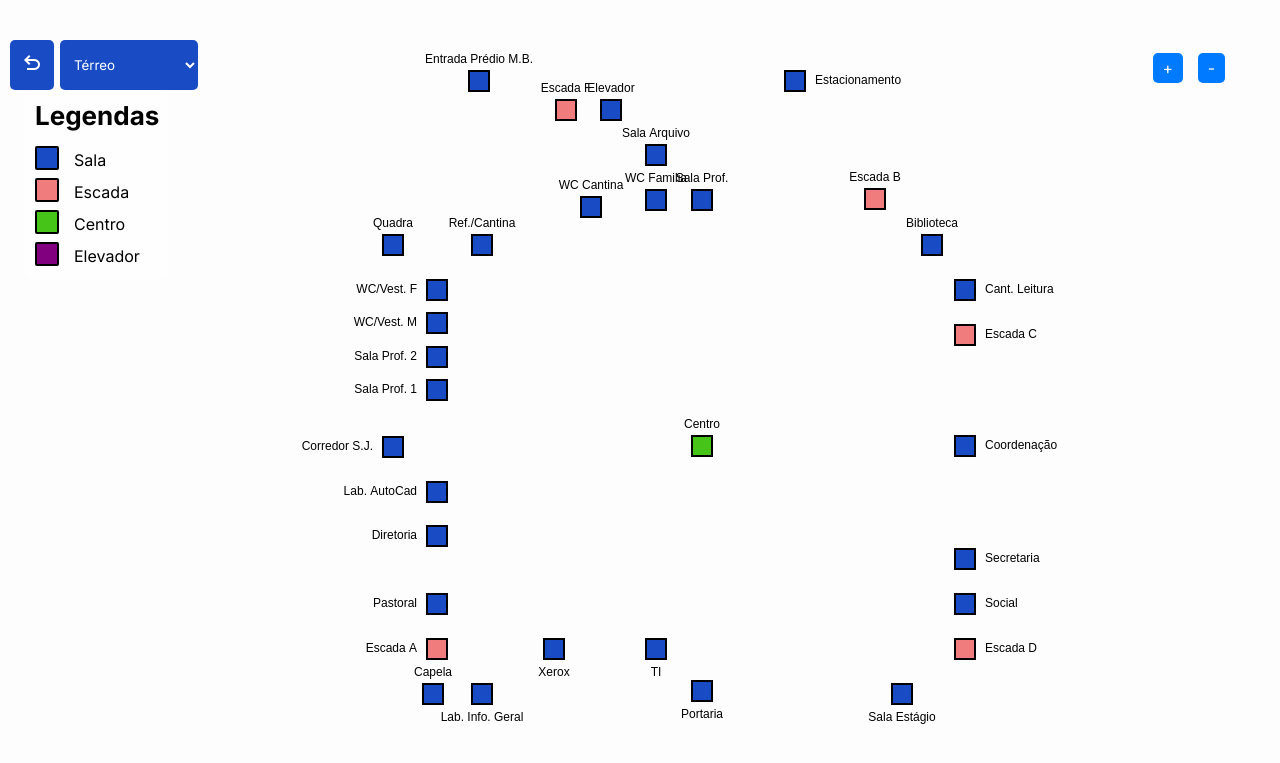
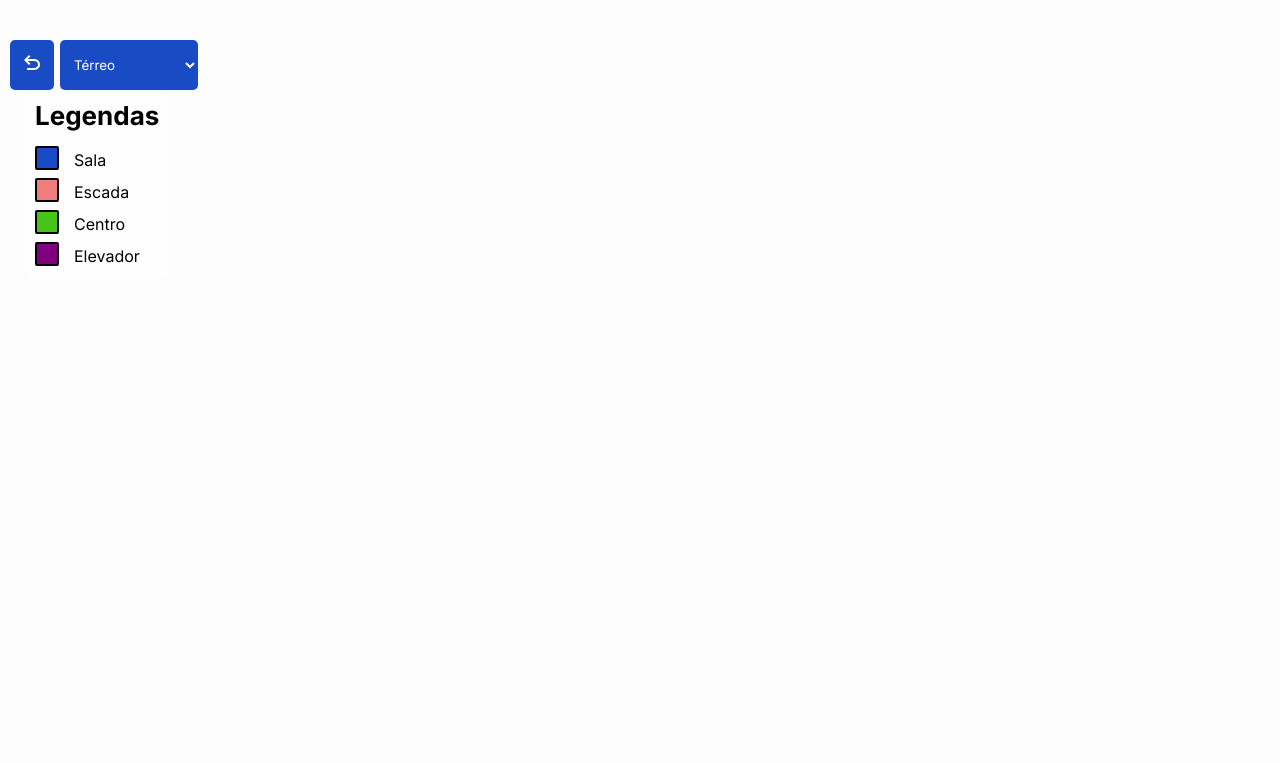
Before and after one commit to JGsilvaDev/Grafos, a Flask app: page /mapa in a window 1280 px wide. Shown: the top 763 px of the page. Run offline with Flask 3, Linux system fonts and the light colour scheme.

Commit message:
fix: ajustes nas telas

```diff
--- a/templates/mapa.html
+++ b/templates/mapa.html
@@ -34,11 +34,6 @@
             </select>
 
             <canvas id="mapa-canvas" width="1200" height="720"></canvas>
-
-            <div id="zoom-buttons">
-                <button id="zoom-in-button">+</button>
-                <button id="zoom-out-button">-</button>
-            </div>
 
             <div id="thumbnail">
                 <img src="" alt="Miniatura" />
--- a/templates/salas.html
+++ b/templates/salas.html
@@ -27,7 +27,7 @@
                 </div>
 
                 <div class="filter-container">
-                        <input type="text" id="searchInput" class="search-input" placeholder="Digite o nome da sala...">
+                        <input type="text" id="searchInput" class="search-input" placeholder="Digite o nome da sala..." style="display: none;">
                         <div class="pcd-option">
                                 <p>É PCD?</p>
                                 <input id="isPCD" type="checkbox" class="pcd-check">
@@ -38,7 +38,7 @@
         <div id="container_predios">
         </div>
 
-        <footer>
+        <footer style="display: none;">
                 <button id="info-button"
                         onclick="abrirModal('Essa tela exibe todas as salas mapeadas, você pode buscar a sala desejada caso não consiga encontrá-la');">?</button>
         </footer>
```
